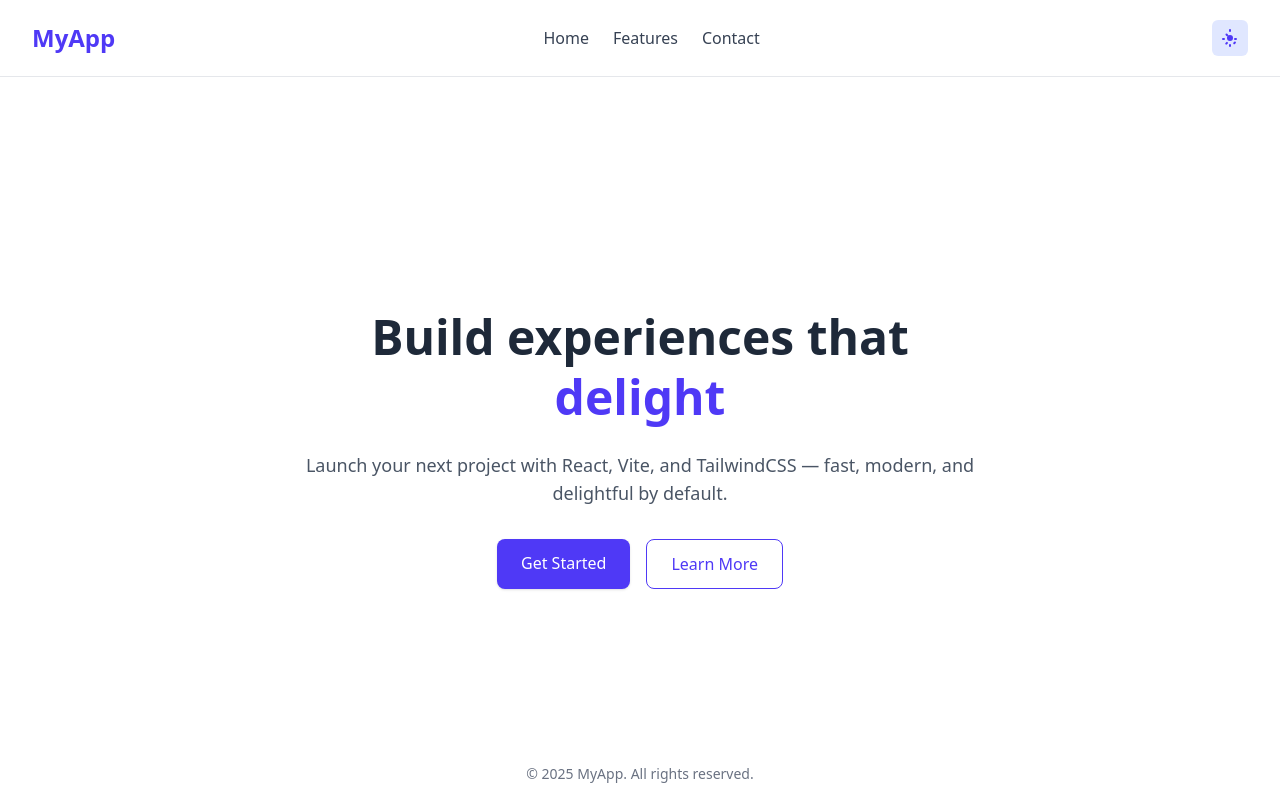
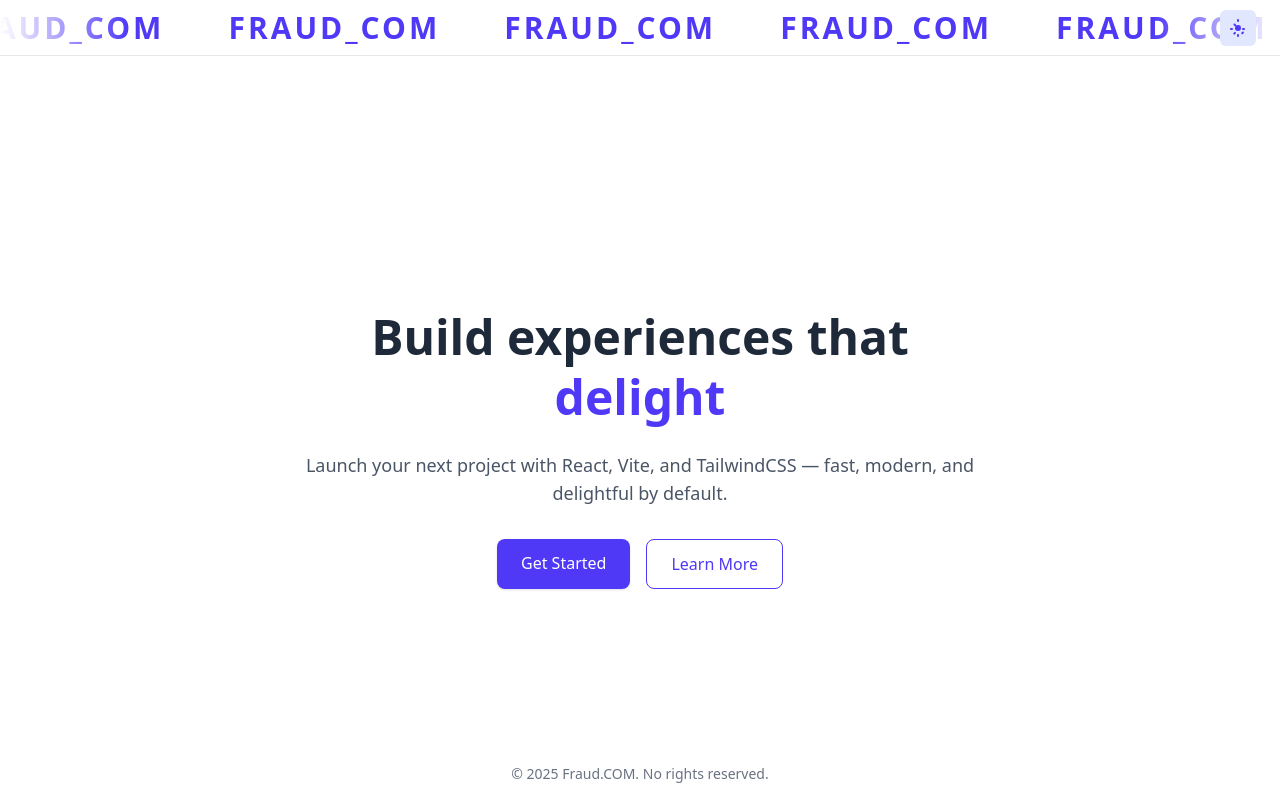
Before and after one commit to OmniBRN/COM-AI, a React (Vite) app in the folder front/: page / in a window 1280 px wide. Built offline with nearby package versions, Linux system fonts and the light colour scheme.

Commit message:
Modified the front page

```diff
--- a/front/src/App.tsx
+++ b/front/src/App.tsx
@@ -22,62 +22,38 @@ const App: FC = () => {
         ${darkMode ? "bg-gray-900" : "bg-white"}
       `}
     >
-      {/* Navigation */}
-      <nav
-        className={`fixed top-0 left-0 w-full flex justify-between items-center px-8 py-5 transition-colors duration-500
-          border-b backdrop-blur-sm
+<header
+  className={`fixed top-0 left-0 w-full h-14 flex items-center border-b z-10
+    transition-colors duration-500 overflow-hidden
     ${darkMode ? "bg-gray-900/80 border-gray-700" : "bg-white/80 border-gray-200"}
   `}
 >
-        <h1
-          className={`text-2xl font-bold transition-colors duration-500 ${
-            darkMode ? "text-indigo-400" : "text-indigo-600"
-          }`}
+  {/* Scrolling Banner */}
+  <div className="relative w-full h-full overflow-hidden scroll-fade">
+    <div
+      className={`absolute top-1/2 -translate-y-1/2 flex animate-[froStream_25s_linear_infinite]
+        ${darkMode ? "text-indigo-400" : "text-indigo-600"}
+        text-3xl font-extrabold uppercase tracking-widest select-none
+      `}
     >
-          MyApp
-        </h1>
+      {[...Array(30)].map((_, i) => (
+        <span key={i} className="mx-8">
+          fraud_COM
+        </span>
+      ))}
+    </div>
+  </div>
 
-        <ul
-          className={`flex items-center space-x-6 font-medium transition-colors duration-500 ${
-            darkMode ? "text-gray-300" : "text-gray-700"
-          }`}
-        >
-          <li>
-            <a
-              href="#"
-              className={`hover:text-indigo-600 dark:hover:text-indigo-400 transition-colors duration-200`}
-            >
-              Home
-            </a>
-          </li>
-          <li>
-            <a
-              href="#features"
-              className={`hover:text-indigo-600 dark:hover:text-indigo-400 transition-colors duration-200`}
-            >
-              Features
-            </a>
-          </li>
-          <li>
-            <a
-              href="#contact"
-              className={`hover:text-indigo-600 dark:hover:text-indigo-400 transition-colors duration-200`}
-            >
-              Contact
-            </a>
-          </li>
-        </ul>
-
-        {/* Theme Toggle Button */}
+  {/* Theme Switcher */}
   <button
     onClick={() => setDarkMode((prev) => !prev)}
-          className={`ml-6 p-2 rounded-md transition duration-200
+    className={`absolute right-6 top-1/2 -translate-y-1/2 p-2 rounded-md transition duration-200
       ${darkMode ? "bg-gray-700 hover:bg-gray-600" : "bg-indigo-100 hover:bg-indigo-200"}
     `}
     aria-label="Toggle dark mode"
   >
     {darkMode ? (
-            // ☀️ Sun
+      // Sun icon
       <svg
         xmlns="http://www.w3.org/2000/svg"
         className="w-5 h-5 text-yellow-400"
@@ -87,7 +63,7 @@ const App: FC = () => {
         <path d="M17.293 13.293A8 8 0 016.707 2.707a8.001 8.001 0 1010.586 10.586z" />
       </svg>
     ) : (
-            // 🌙 Moon
+      // Moon icon
       <svg
         xmlns="http://www.w3.org/2000/svg"
         className="w-5 h-5 text-indigo-600"
@@ -114,7 +90,7 @@ const App: FC = () => {
       </svg>
     )}
   </button>
-      </nav>
+</header>
 
       {/* Hero Section */}
       <main className="text-center mt-24 max-w-2xl transition-colors duration-500">
@@ -143,7 +119,6 @@ const App: FC = () => {
 
         <div className="flex flex-wrap justify-center gap-4">
           <a
-            href="#"
             className="px-6 py-3 text-white bg-indigo-600 rounded-lg shadow hover:bg-indigo-700 transition-all duration-200"
           >
             Get Started
@@ -166,7 +141,7 @@ const App: FC = () => {
           darkMode ? "text-gray-400" : "text-gray-500"
         }`}
       >
-        © {new Date().getFullYear()} MyApp. All rights reserved.
+        © {new Date().getFullYear()} Fraud.COM. No rights reserved.
       </footer>
     </div>
   );
--- a/front/src/index.css
+++ b/front/src/index.css
@@ -1 +1,27 @@
 @import "tailwindcss";
+@keyframes froStream {
+  0% {
+    transform: translateX(0);
+  }
+  100% {
+    transform: translateX(-50%);
+  }
+}
+
+/* Optional fade on edges for polish */
+.scroll-fade {
+  mask-image: linear-gradient(
+    to right,
+    transparent,
+    black 10%,
+    black 90%,
+    transparent
+  );
+  -webkit-mask-image: linear-gradient(
+    to right,
+    transparent,
+    black 10%,
+    black 90%,
+    transparent
+  );
+}
```
Lines whose indentation alone changed are shown as unchanged.
